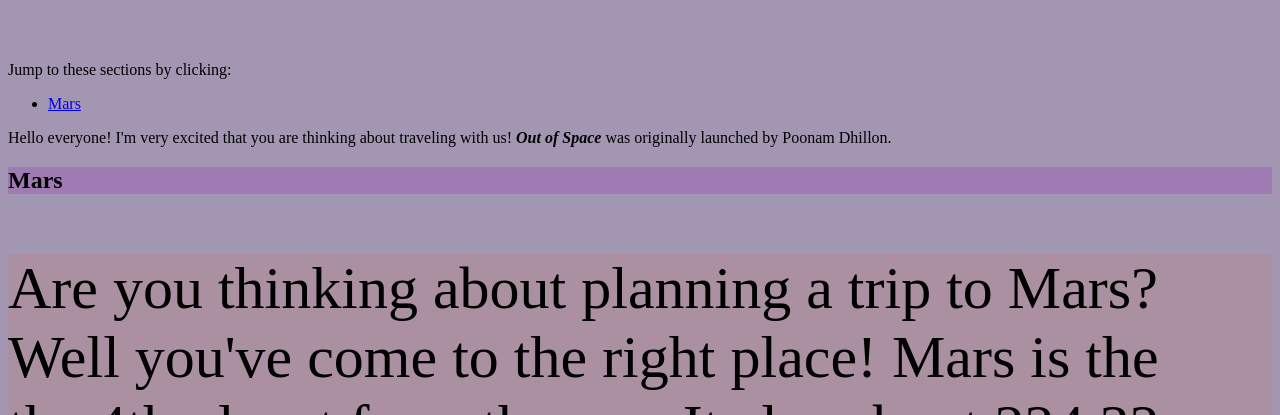
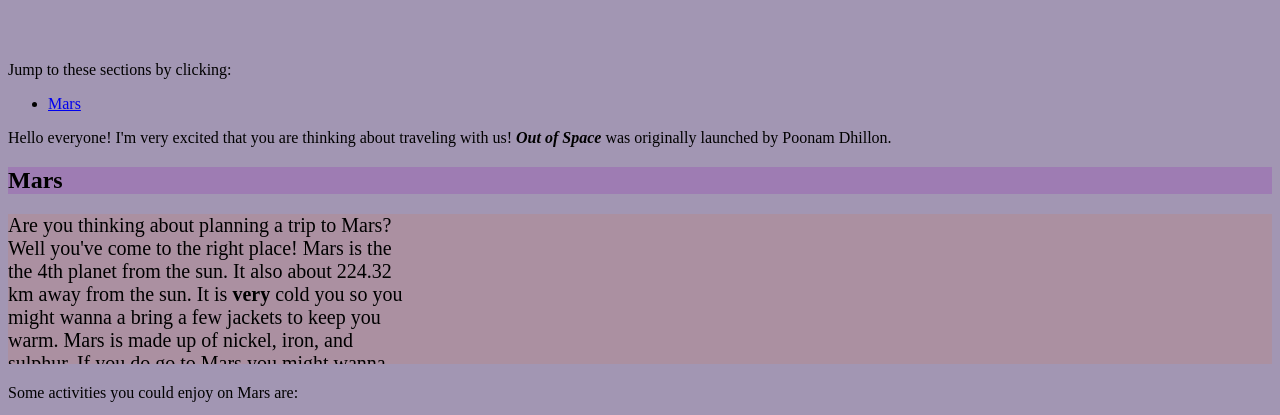
Before and after one commit to Out-Of-Space4/Out-Of-Space4.github.io, a plain HTML site: page index.html in a window 1280 px wide. Shown: the part 206-621 px from the top of the page. Drawn offline with Linux system fonts and the light colour scheme.

Commit message:
Update index.html

```diff
--- a/index.html
+++ b/index.html
@@ -11,9 +11,9 @@
      #info {
                 background: rgb(171, 144, 161);
                 width:100%;
-                height: 212px;
+                height: 150px;
          overflow:auto;
-         font-size:60px;
+         font-size:20px;
      }
             .pic{
                 width:70%;
@@ -34,6 +34,7 @@
         h2{
             background:rgb(158, 124, 179);
             font-size:75;
+
         }
 
         .t{
```
